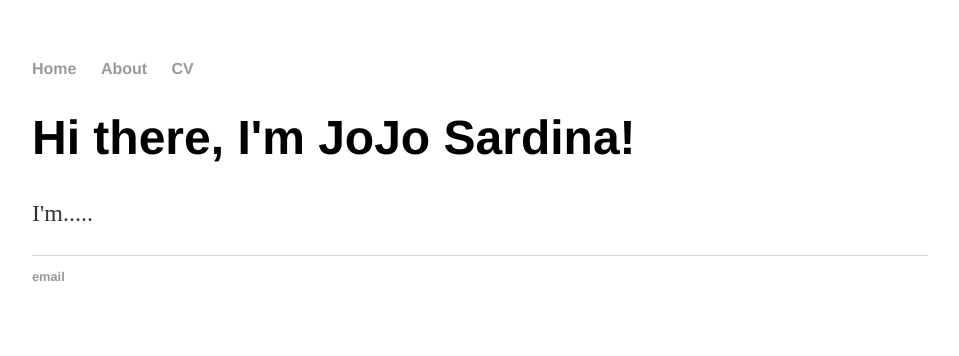
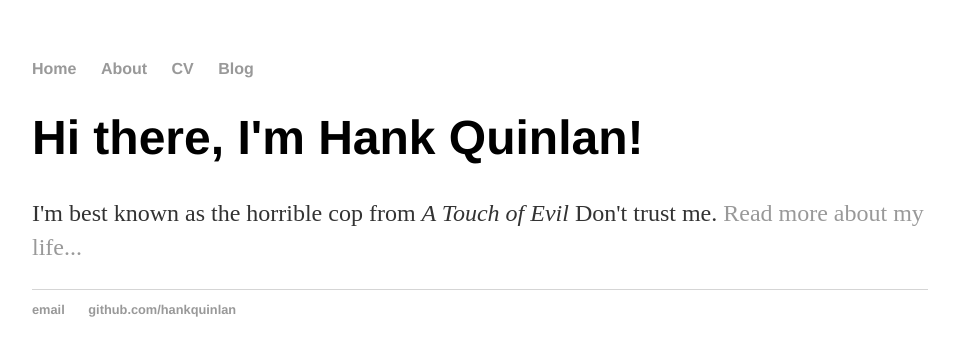
Before and after one commit to jojosardina/jojosardina.github.io, a Jekyll site: the page built from index.html, in a window 1280 px wide. Shown: the top 356 px of the page, without its empty margins (160-1119 px from the left). Built offline with Jekyll 4.4.1, drawn with Linux system fonts in a browser that asks for light colours.

Commit message:
Update index.html

```diff
--- a/index.html
+++ b/index.html
@@ -1,28 +1,8 @@
-<!DOCTYPE html>
-<html>
-	<head>
-		<title>JoJo Sardina, Genetics PhD student at the University of Wisconsin-Madison </title>
-		<!-- link to main stylesheet -->
-		<link rel="stylesheet" type="text/css" href="/css/main.css">
-	</head>
-	<body>
-		<nav>
-    		<ul>
-        		<li><a href="/">Home</a></li>
-	        	<li><a href="/about">About</a></li>
-        		<li><a href="/cv">CV</a></li>
-    		</ul>
-		</nav>
-		<div class="container">
-    		<div class="blurb">
-        		<h1>Hi there, I'm JoJo Sardina!</h1>
-				<p>I'm.....</p>
-    		</div><!-- /.blurb -->
-		</div><!-- /.container -->
-		<footer>
-    		<ul>
-        		<li><a href="mailto:jojosardina@gmail.com">email</a></li>
-			</ul>
-		</footer>
-	</body>
-</html>
+---
+layout: default
+title: Hank Quinlan, Horrible Cop
+---
+<div class="blurb">
+	<h1>Hi there, I'm Hank Quinlan!</h1>
+	<p>I'm best known as the horrible cop from <em>A Touch of Evil</em> Don't trust me. <a href="/about">Read more about my life...</a></p>
+</div><!-- /.blurb -->
```
